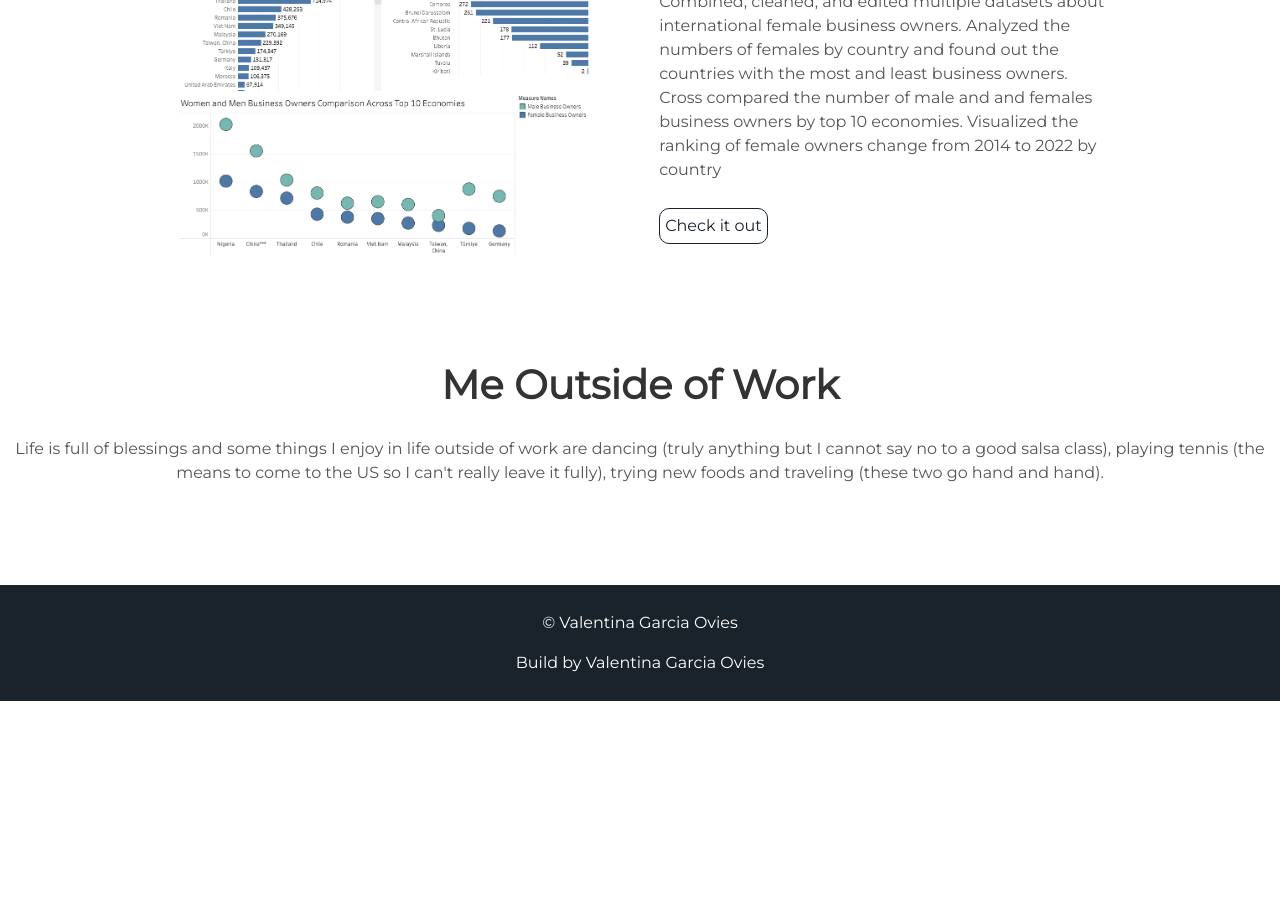
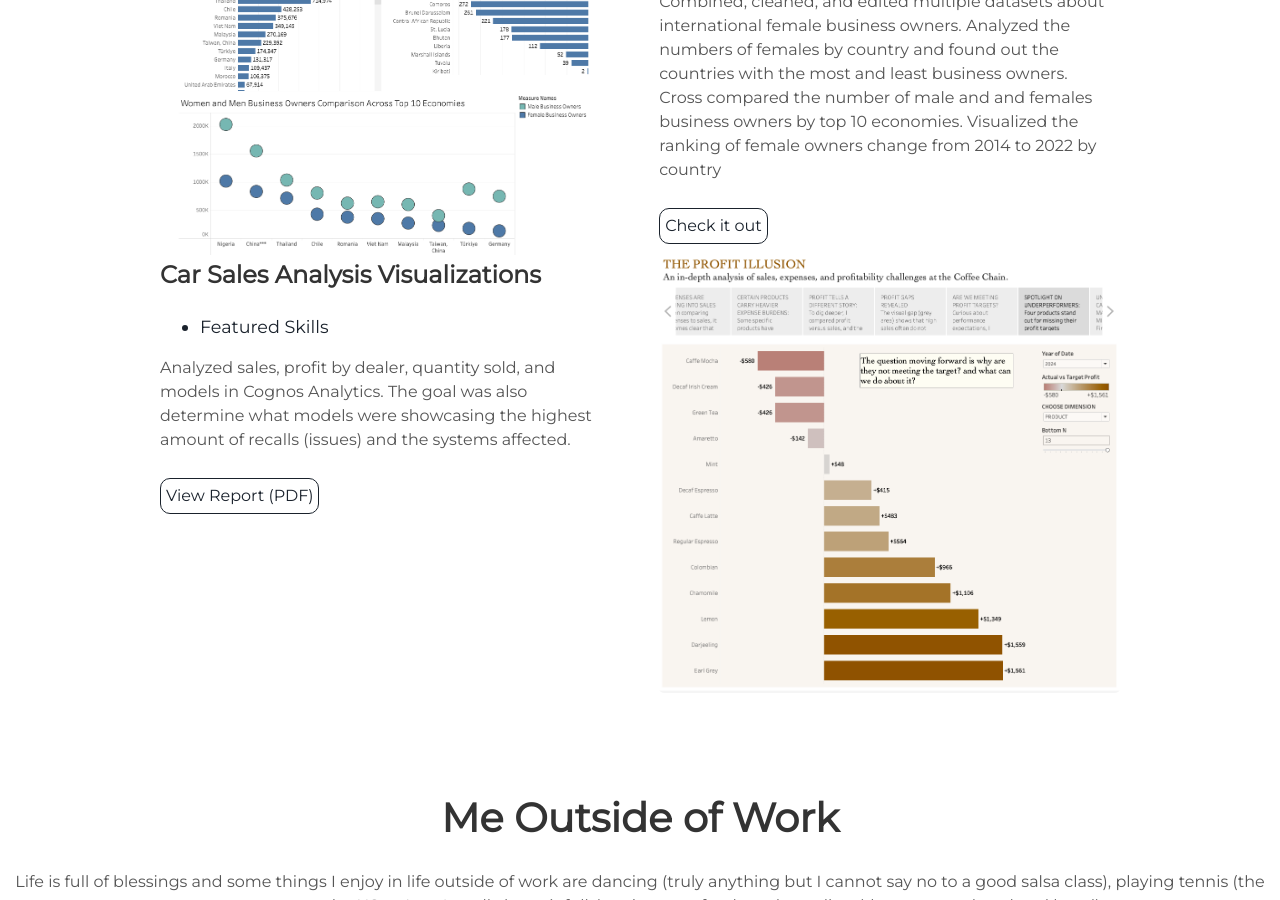
Before and after one commit to valentinagarciaovies/valentinagarciaovies.github.io, a Jekyll site: the page built from index.html, in a window 1280 px wide and 900 px high, scrolled down 2666 px. Built offline with Jekyll 4.4.1, drawn with Linux system fonts in a browser that asks for light colours; before the commit the page ends 3367 px from its top, so only the background shows below that.

Commit message:
One more project, footer, and icons.

```diff
--- a/_config.yml
+++ b/_config.yml
@@ -13,8 +13,8 @@ email: garciaoviesvalentina@gmail.com
 tableau_username: lorem_ipsum
 github_username:  lorem_ipsum
 linkedin_username:  lorem_ipsum
-personal_description: Life is full of blessings and some things I enjoy in life outside of work are dancing (truly anything but I cannot say no to a good salsa class), playing tennis (the means to come to the US so I can't
- really leave it fully), trying new foods and traveling (these two go hand and hand).
+personal_description: Life is full of blessings and some things I enjoy in life outside of work are dancing (truly anything but I cannot say no to a good salsa class),
+ playing tennis (the means to come to the US so I can't really leave it fully), trying new foods and traveling (these two go hand and hand).
 
 # Google-analytics
 google-analytics:
--- a/_includes/about.html
+++ b/_includes/about.html
@@ -16,6 +16,8 @@
       <img src="{{ '/assets/img/tableau-name.svg' | prepend: site.baseurl }}" alt="" class="icon" style="width: 75px;" />
       <img src="{{ '/assets/img/tableauprep.svg' | prepend: site.baseurl }}" alt="" class="icon" style="width: 75px;" />
       <img src="{{ '/assets/img/powerbi-color.svg' | prepend: site.baseurl }}" alt="" class="icon" style="width: 75px;" />
+      <img src="{{ '/assets/img/cognos-analytics-color.svg' | prepend: site.baseurl }}" alt="" class="icon" style="width: 75px;" />
+      <img src="{{ '/assets/img/rstudio-color.svg' | prepend: site.baseurl }}" alt="" class="icon" style="width: 75px;" />
 
       <p>Using tools like Tableau, Tableau Prep, Excel, and Power BI, I’ve turned messy, disconnected data into clear, meaningful stories. Whether building dashboards or prepping data for analysis, my focus is always on creating visuals that not only look great but also help teams make meaningful, actionable, and faster business decisions.</p>
     </div>
--- a/_includes/footer.html
+++ b/_includes/footer.html
@@ -1,6 +1,6 @@
 <footer class="footer">
     <p>&copy; {{site.username}}</p>
-    <p>Build by <a href="https://www.linkedin.com/in/valentinagarciaovies/">Valentina Garcia Ovies</a></p>
+    <p>Modified by <span class="love">❤</span> <a href="https://www.linkedin.com/in/valentinagarciaovies/">Valentina Garcia Ovies</a></p>
 </footer>
 <script src="//cdn.jsdelivr.net/particles.js/2.0.0/particles.min.js"></script>
 <script src="{{ "/assets/js/sweet-scroll.min.js" | prepend: site.baseurl }}"></script>
--- a/_includes/projects.html
+++ b/_includes/projects.html
@@ -26,4 +26,16 @@
     <p>Combined, cleaned, and edited multiple datasets about international female business owners. Analyzed the numbers of females by country and found out the countries with the most and least business owners. Cross compared the number of male and and females business owners by top 10 economies. Visualized the ranking of female owners change from 2014 to 2022 by country</p>
     <a class="project-link" href="https://public.tableau.com/app/profile/valentina.garcia.ovies/viz/FemaleBusinessOwnersAcrossInternationalCountriesAnalysisExtract/FemaleBusinessOwnersInternationallyAcrossYears?publish=yes">Check it out</a>
   </div>
+  <div class="user-projects">
+    <div class="images-right">
+      <img alt="Coffee Chain Analysis Project" src="{{ '/assets/img/Coffe-Chain-Project-Analysis.jpg'| prepend: site.baseurl }}" />
+    </div>
+    <div class="contents">
+      <h3> Car Sales Analysis Visualizations </h3>
+      <ul>
+        <li> Featured Skills</li>
+      </ul>
+      <p>Analyzed sales, profit by dealer, quantity sold, and models in Cognos Analytics. The goal was also determine what models were showcasing the highest amount of recalls (issues) and the systems affected. </p>
+      <a class="project-link" href="{{ '/assets/pdf/Creating-visualizations-using-cognos-analytics.pdf' | prepend: site.baseurl }}">View Report (PDF)</a>
+    </div>
 </div>
```
Also changed, not shown: src/styles/_about.scss (+1 -10 lines), assets/img/cognos-analytics-color.svg (added), assets/img/rstudio-color.svg (added), 1 other file.
